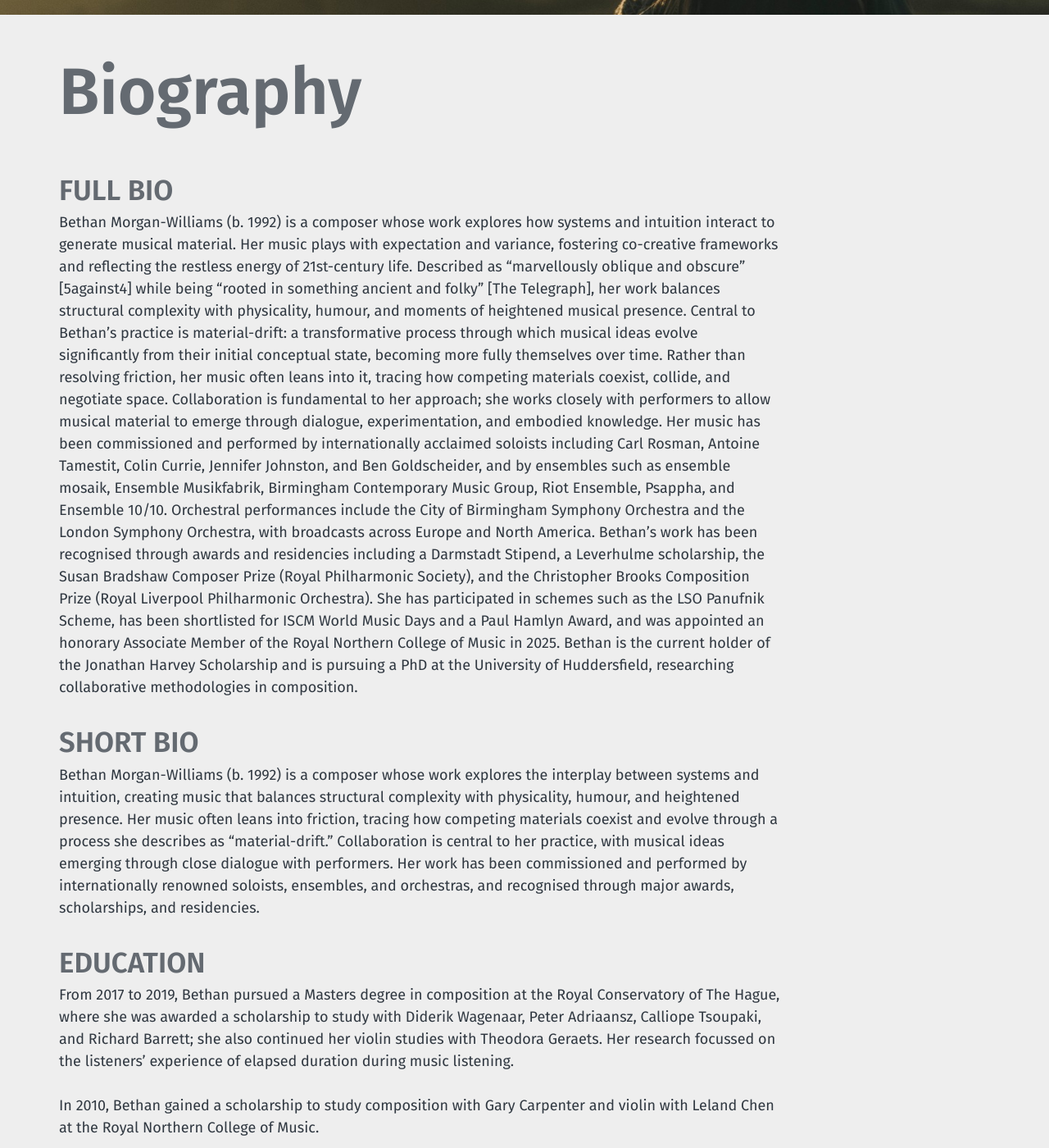
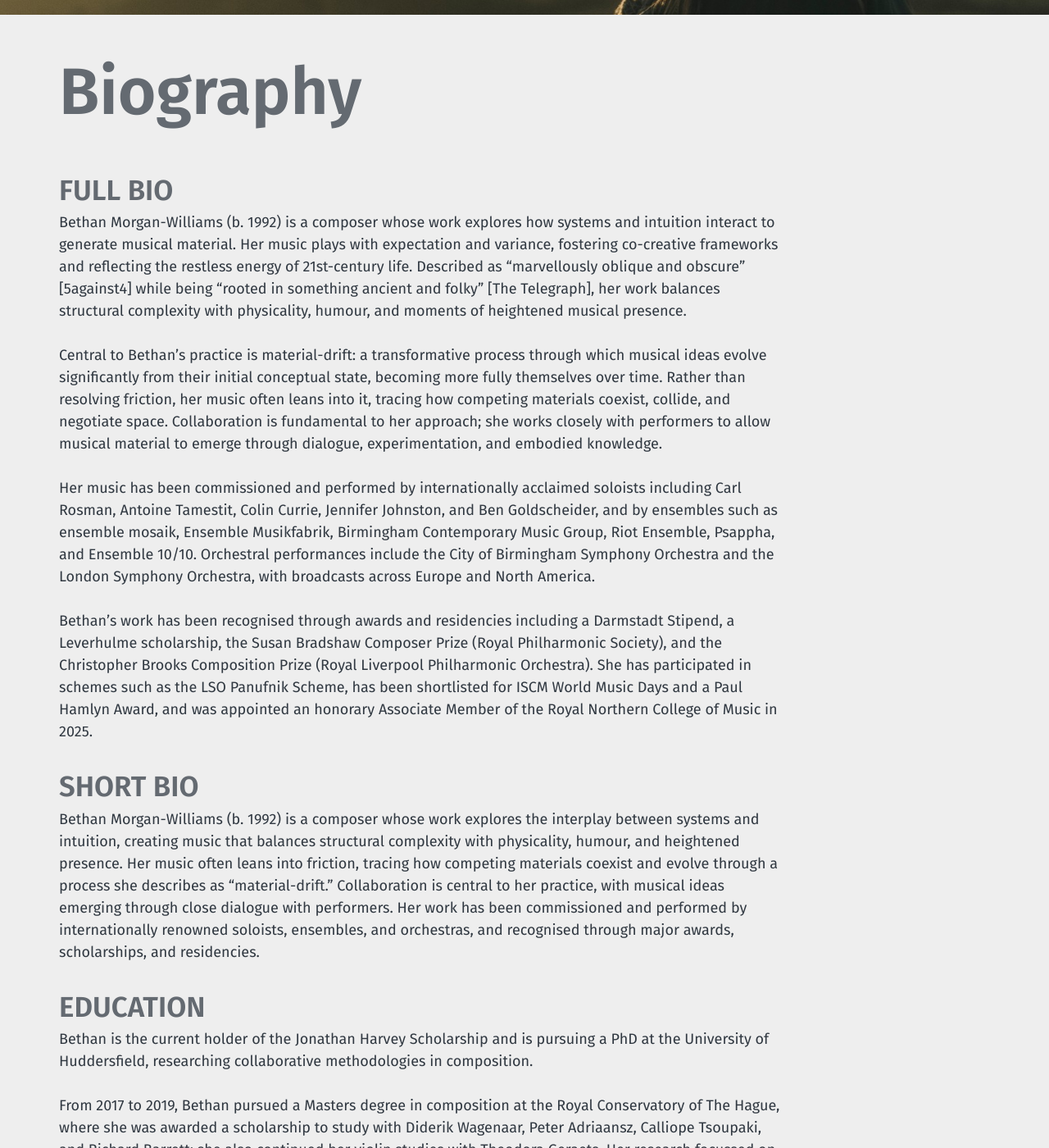
Before and after one commit to morganwilliamsb/website, a Jekyll site: the page built from biography.md, in a window 1280 px wide and 1400 px high, scrolled down 577 px. Shown: the whole window at 82% size. Built offline with Jekyll 4.4.1, drawn with Linux system fonts in a browser that asks for light colours; some of the changed text lies outside the part shown.

```diff
--- a/biography.md
+++ b/biography.md
@@ -6,22 +6,26 @@ image: /assets/images/town-hill.jpg
 
 ## FULL BIO
 Bethan Morgan-Williams (b. 1992) is a composer whose work explores how systems and intuition interact to generate musical material. Her music plays with expectation and variance, fostering co-creative frameworks and reflecting the restless energy of 21st-century life. Described as “marvellously oblique and obscure” [5against4] while being “rooted in something ancient and folky” [The Telegraph], her work balances structural complexity with physicality, humour, and moments of heightened musical presence.
+
 Central to Bethan’s practice is material-drift: a transformative process through which musical ideas evolve significantly from their initial conceptual state, becoming more fully themselves over time. Rather than resolving friction, her music often leans into it, tracing how competing materials coexist, collide, and negotiate space. Collaboration is fundamental to her approach; she works closely with performers to allow musical material to emerge through dialogue, experimentation, and embodied knowledge.
+
 Her music has been commissioned and performed by internationally acclaimed soloists including Carl Rosman, Antoine Tamestit, Colin Currie, Jennifer Johnston, and Ben Goldscheider, and by ensembles such as ensemble mosaik, Ensemble Musikfabrik, Birmingham Contemporary Music Group, Riot Ensemble, Psappha, and Ensemble 10/10. Orchestral performances include the City of Birmingham Symphony Orchestra and the London Symphony Orchestra, with broadcasts across Europe and North America.
+
 Bethan’s work has been recognised through awards and residencies including a Darmstadt Stipend, a Leverhulme scholarship, the Susan Bradshaw Composer Prize (Royal Philharmonic Society), and the Christopher Brooks Composition Prize (Royal Liverpool Philharmonic Orchestra). She has participated in schemes such as the LSO Panufnik Scheme, has been shortlisted for ISCM World Music Days and a Paul Hamlyn Award, and was appointed an honorary Associate Member of the Royal Northern College of Music in 2025.
-Bethan is the current holder of the Jonathan Harvey Scholarship and is pursuing a PhD at the University of Huddersfield, researching collaborative methodologies in composition.
 
 ## SHORT BIO
 Bethan Morgan-Williams (b. 1992) is a composer whose work explores the interplay between systems and intuition, creating music that balances structural complexity with physicality, humour, and heightened presence. Her music often leans into friction, tracing how competing materials coexist and evolve through a process she describes as “material-drift.” Collaboration is central to her practice, with musical ideas emerging through close dialogue with performers. Her work has been commissioned and performed by internationally renowned soloists, ensembles, and orchestras, and recognised through major awards, scholarships, and residencies.
 
 ## EDUCATION
+Bethan is the current holder of the Jonathan Harvey Scholarship and is pursuing a PhD at the University of Huddersfield, researching collaborative methodologies in composition.
+
 From 2017 to 2019, Bethan pursued a Masters degree in composition at the Royal Conservatory of The Hague, where she was awarded a scholarship to study with Diderik Wagenaar, Peter Adriaansz, Calliope Tsoupaki, and Richard Barrett; she also continued her violin studies with Theodora Geraets. Her research focussed on the listeners' experience of elapsed duration during music listening.
 
 In 2010, Bethan gained a scholarship to study composition with Gary Carpenter and violin with Leland Chen at the Royal Northern College of Music.
 
 In 2001, at the age of nine, Bethan was offered a scholarship to Wells Cathedral School, one of the five specialist music schools in Great Britain, where she studied violin with Catherine Lord, viola with Philip Dukes, piano with Olena Shvetsova, and jazz piano with Dhevdhas Nair.
 
-## And before?
+## AND BEFORE?
 Bethan started playing the violin when she was three years old, studying with the late Derek Jackson of Kerry, Newtown. She grew up in mid-Wales playing folk music and accompanying local country dancing, and later took up piano and singing lessons. Bethan won her first solo competition, for under-16 instrumentalists, when just five years old, following this with successes at competitions across Wales, including the Under-12 and Under-15 String Solo classes at the Urdd National Eisteddfod in 2002 and 2003, and the Under-16 String Solo class at the Royal National Eisteddfod of Wales, while still only thirteen. Following on from membership of the North Powys Youth Orchestra – where she led the 2nd violin section from the age of six – and the National Children’s Orchestra from the age of seven, she was a member of the National Children’s Chamber Orchestra in 2005 and the National Youth Chamber Orchestra in 2006. Bethan made her concerto debut – with Khachaturian’s Violin Concerto in D minor – at the age of fourteen, with Kenneth Woods and the Wrexham Symphony Orchestra. Her training as a classical musician has always sat alongside her various other interests – inc. folk, jazz, electronic and contemporary music, having appeared on stage with ensembles ranging from the London Concert Orchestra to the Grammy-winning funk collective Snarky Puppy.
 
 Bethan gained early recognition as a composer too, winning the Under-15 Composition class at the Urdd National Eisteddfod in 2004, and with string works performed at Wells, Colston Hall, the University of Bristol, and the Royal Northern College of Music in 2005/6.
```
